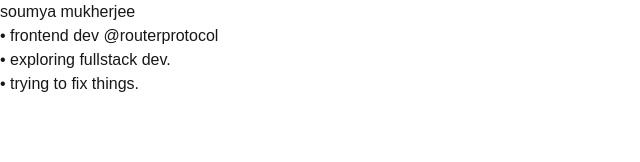
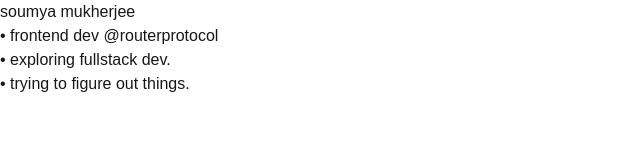
Before and after one commit to 0xdeathstalker/portfolio, a Next.js app: page / in a window 1280 px wide. Shown: the top 162 px of the page, without its empty margins (0-640 px from the left). Built offline with nearby package versions, Linux system fonts and the light colour scheme.

Commit message:
update: text

```diff
--- a/src/app/page.tsx
+++ b/src/app/page.tsx
@@ -24,7 +24,7 @@ export default function Home() {
               </Link>
             </li>
             <li>&#x2022; exploring fullstack dev.</li>
-            <li>&#x2022; trying to fix things.</li>
+            <li>&#x2022; trying to figure out things.</li>
           </ul>
         </div>
       </main>
```
